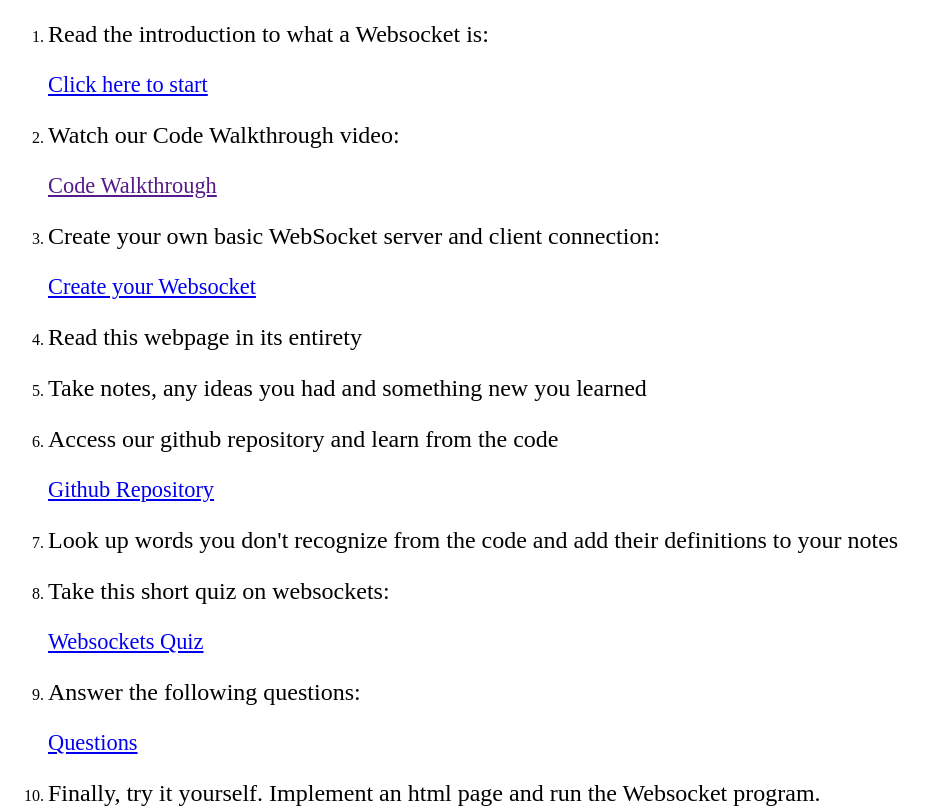
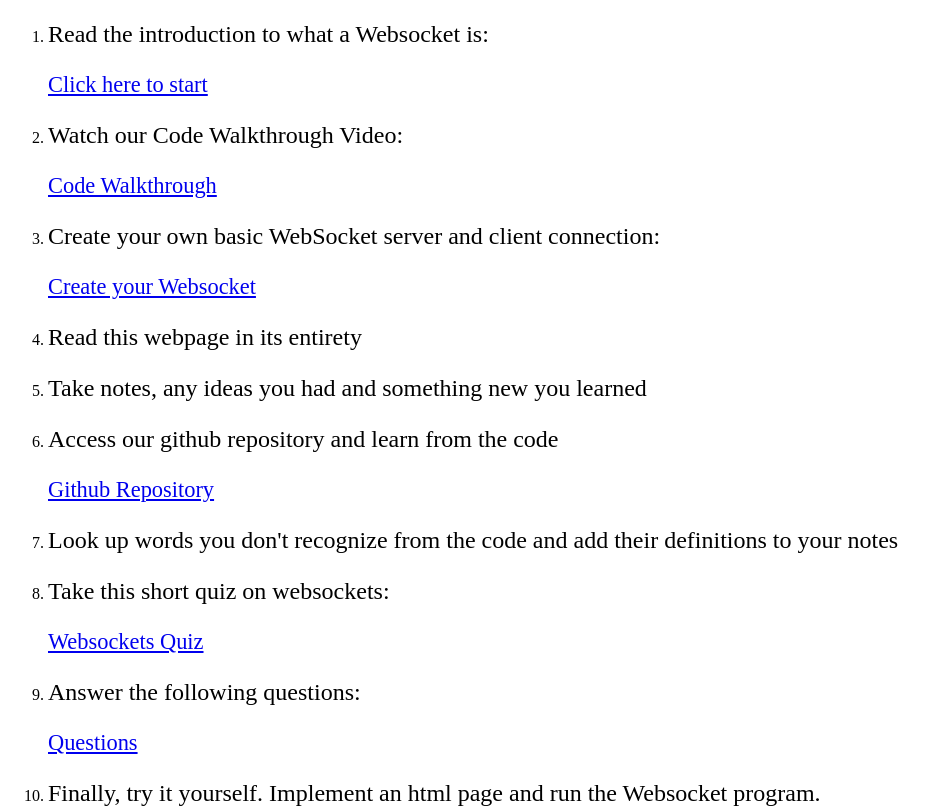
Before and after one commit to ibarraz5/advanced-project, a website: page writeup.html in a window 1280 px wide. Shown: the part 781-1591 px from the top of the page, without its empty margins (0-936 px from the left). Drawn offline with Linux system fonts and the light colour scheme.

Commit message:
Update writeup.html

```diff
--- a/writeup.html
+++ b/writeup.html
@@ -52,8 +52,8 @@
         <li><p>Read the introduction to what a Websocket is:</p>
           <a href="whatisws.html">Click here to start</a>
         </li>
-        <li><p>Watch our Code Walkthrough video:</p>
-          <a href="">Code Walkthrough</a>
+        <li><p>Watch our Code Walkthrough Video:</p>
+          <a href="https://www.youtube.com/watch?v=hnc1X9qTkdU">Code Walkthrough</a>
         </li>
         <li><p>Create your own basic WebSocket server and client connection:</p>
           <a href="createws.html">Create your Websocket</a>
@@ -179,7 +179,7 @@
 
         <h2 id="h_7">Youtube video</h2>
         <ul>
-          <li><a href="">Code Walkthrough video</a></li>
+          <li><a href="https://www.youtube.com/watch?v=hnc1X9qTkdU">Code Walkthrough Video</a></li>
         </ul>
 
         <h2 id="h_8">Final questions</h2>
```
